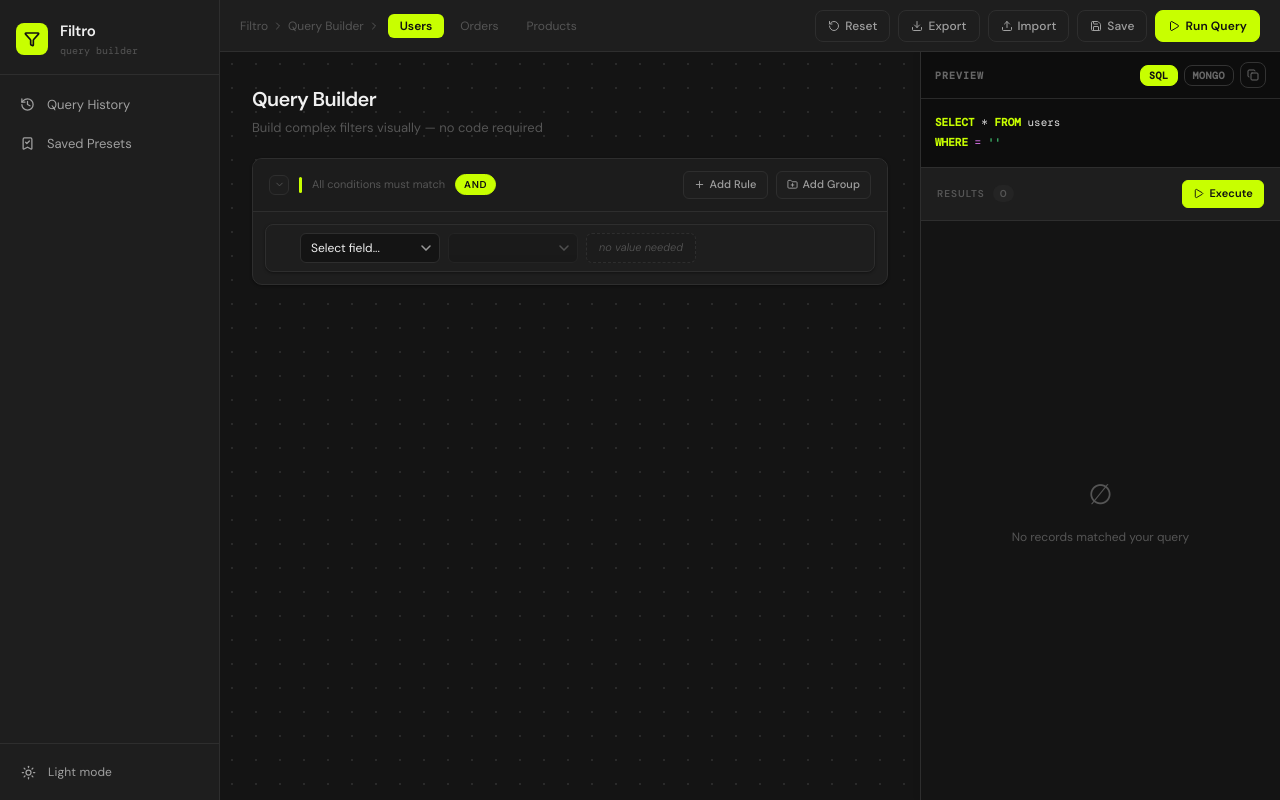
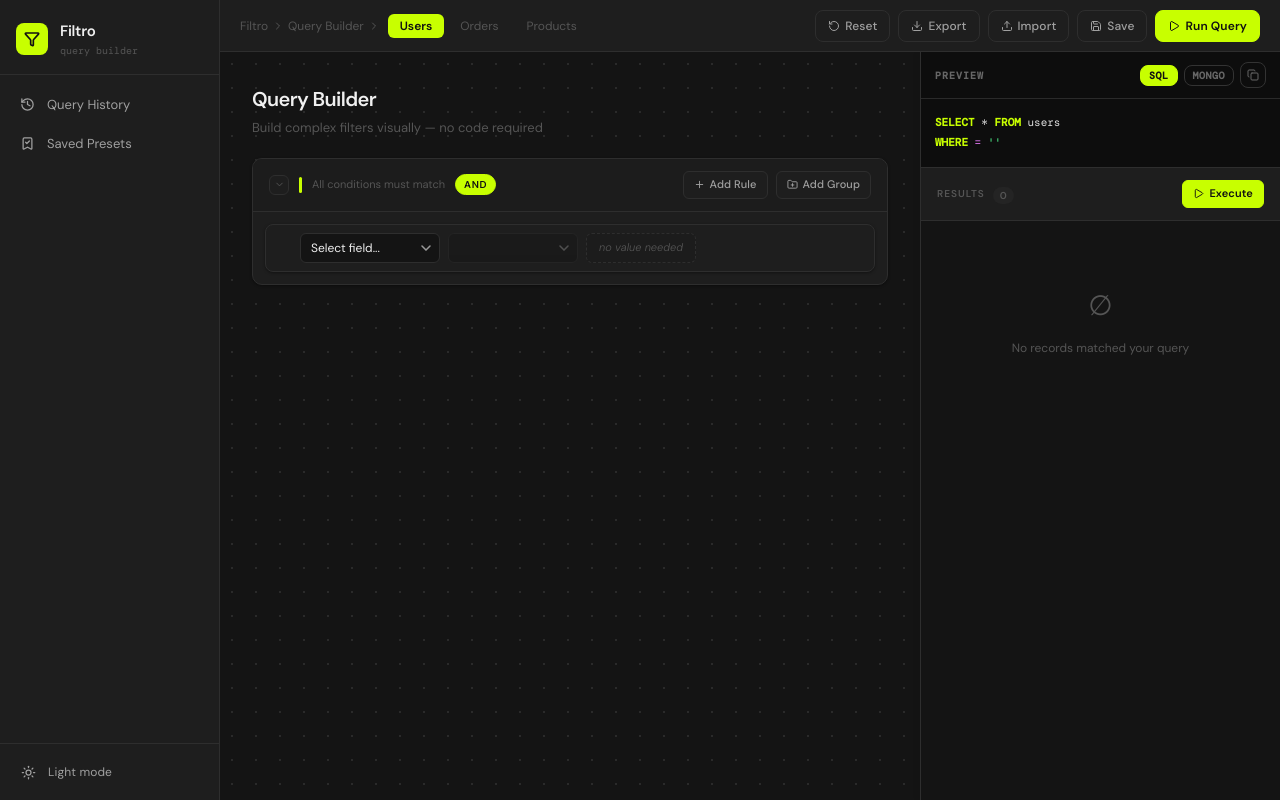
Before and after one commit to JasmineODaniel/Filtro, a Next.js app: page / in a window 1280 px wide. Both pictures are taken after a click on the button "Execute". Built offline with nearby package versions, Linux system fonts and the light colour scheme.

Commit message:
feat: animate results rows stagger fade in with Framer Motion

```diff
--- a/src/components/simulator/ResultsPanel.tsx
+++ b/src/components/simulator/ResultsPanel.tsx
@@ -7,6 +7,8 @@ import { MOCK_DATA } from '@/schemas/mock-data'
 import { Icon } from '@/components/ui/Icon'
 import { Button } from '@/components/ui/Button'
 import { Badge } from '@/components/ui/Badge'
+import { AnimatedItem, AnimatedPresenceWrapper, StaggeredItem } from '@/components/ui/Animated'
+import { smooth } from '@/hooks/useAnimation'
 
 function ResultsPanel() {
   const { tree, schema, pushHistory } = useQueryStore()
@@ -83,11 +85,15 @@ function ResultsPanel() {
           }}>
             Results
           </span>
+          <AnimatedPresenceWrapper>
             {hasRun && (
+              <AnimatedItem variant="scaleIn" transition={smooth}>
                 <Badge variant={results.length > 0 ? 'accent' : 'muted'} pill>
                   {results.length}
                 </Badge>
+              </AnimatedItem>
             )}
+          </AnimatedPresenceWrapper>
         </div>
 
         <Button
@@ -103,12 +109,14 @@ function ResultsPanel() {
       </div>
 
       <div style={{ flex: 1, overflowY: 'auto', backgroundColor: 'var(--bg)' }}>
+        <AnimatedPresenceWrapper>
           {!hasRun && (
+            <AnimatedItem variant="fadeIn" transition={smooth}>
               <div style={{
                 display: 'flex',
                 alignItems: 'center',
                 justifyContent: 'center',
-            height: '100%',
+                height: '200px',
                 color: 'var(--text-muted)',
                 flexDirection: 'column',
                 gap: 'var(--space-3)',
@@ -120,14 +128,16 @@ function ResultsPanel() {
                   Click Execute to run your<br />query against the mock dataset
                 </span>
               </div>
+            </AnimatedItem>
           )}
 
           {hasRun && results.length === 0 && (
+            <AnimatedItem variant="fadeIn" transition={smooth}>
               <div style={{
                 display: 'flex',
                 alignItems: 'center',
                 justifyContent: 'center',
-            height: '100%',
+                height: '200px',
                 color: 'var(--text-muted)',
                 flexDirection: 'column',
                 gap: 'var(--space-3)',
@@ -139,7 +149,9 @@ function ResultsPanel() {
                   No records matched your query
                 </span>
               </div>
+            </AnimatedItem>
           )}
+        </AnimatedPresenceWrapper>
 
         {hasRun && results.length > 0 && (
           <div style={{ overflowX: 'auto' }}>
@@ -171,10 +183,7 @@ function ResultsPanel() {
                       <div style={{ display: 'flex', alignItems: 'center', gap: 'var(--space-1)' }}>
                         {col}
                         {sortField === col && (
-                          <Icon
-                            name={sortDir === 'asc' ? 'chevronDown' : 'chevronRight'}
-                            size={10}
-                          />
+                          <Icon name={sortDir === 'asc' ? 'chevronDown' : 'chevronRight'} size={10} />
                         )}
                       </div>
                     </th>
@@ -183,9 +192,9 @@ function ResultsPanel() {
               </thead>
               <tbody>
                 {paginated.map((row, i) => (
+                  <StaggeredItem key={i} index={i}>
                     <tr
-                    key={i}
-                    style={{ backgroundColor: i % 2 === 0 ? 'var(--surface)' : 'var(--bg-secondary)' }}
+                      style={{ backgroundColor: i % 2 === 0 ? 'var(--surface)' : 'var(--bg-secondary)', display: 'table-row' }}
                       onMouseEnter={e => e.currentTarget.style.backgroundColor = 'var(--bg-tertiary)'}
                       onMouseLeave={e => e.currentTarget.style.backgroundColor = i % 2 === 0 ? 'var(--surface)' : 'var(--bg-secondary)'}
                     >
@@ -221,6 +230,7 @@ function ResultsPanel() {
                         )
                       })}
                     </tr>
+                  </StaggeredItem>
                 ))}
               </tbody>
             </table>
```
Lines whose indentation alone changed are shown as unchanged.
